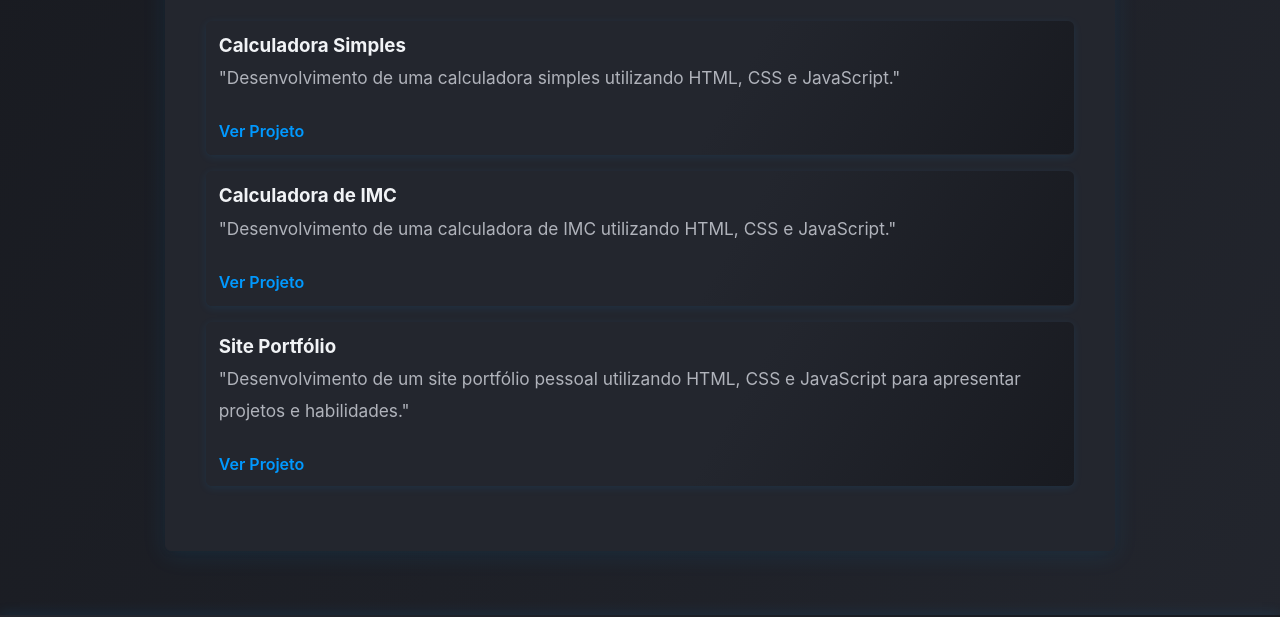
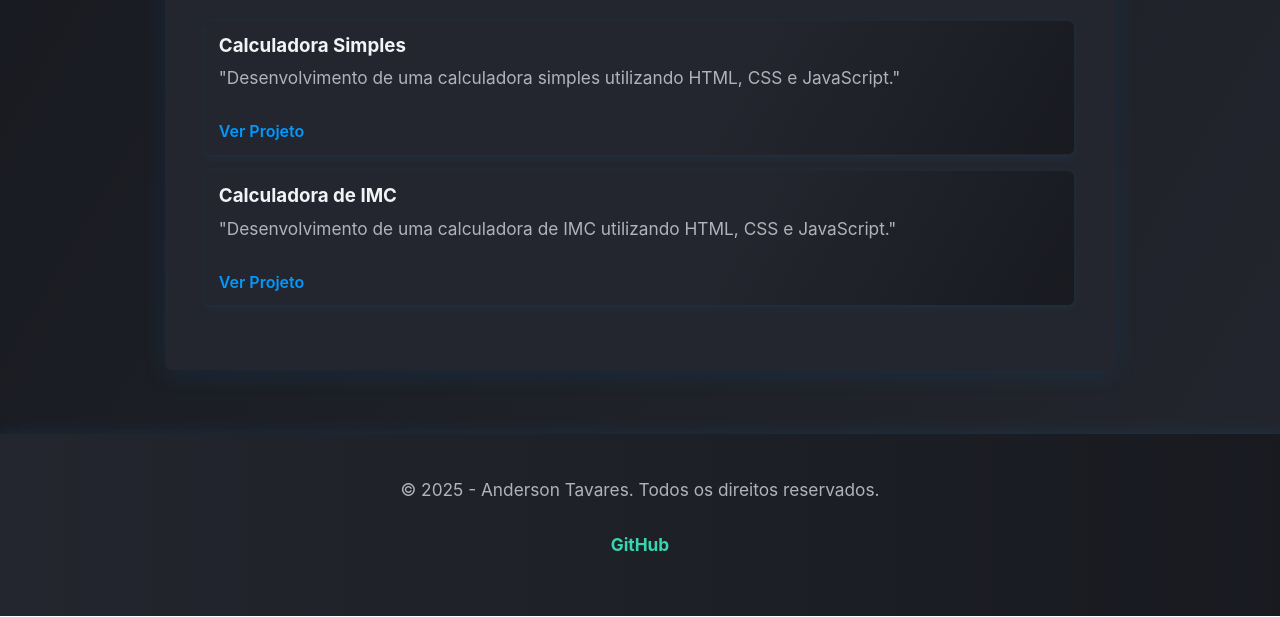
Before and after one commit to AndersonTavares0/Anderson-Tavares---Portfolio, a plain HTML site: page portfolio.html in a window 1280 px wide. Shown: the part 335-952 px from the top of the page. Drawn offline with Linux system fonts and the light colour scheme.

Commit message:
Update portfolio.html

```diff
--- a/portfolio.html
+++ b/portfolio.html
@@ -39,19 +39,13 @@
         <div class="card portfolio-item">
           <h3>Calculadora Simples</h3>
           <p>"Desenvolvimento de uma calculadora simples utilizando HTML, CSS e JavaScript."</p>
-          <a href="https://github.com/AndersonTavares0/Calculadora-Simples" target="_blank">Ver Projeto</a>
+          <a href="https://andersontavares0.github.io/Calculadora-Simples/" target="_blank">Ver Projeto</a>
         </div>
         <!-- Projeto 2 -->
         <div class="card portfolio-item">
           <h3>Calculadora de IMC</h3>
           <p>"Desenvolvimento de uma calculadora de IMC utilizando HTML, CSS e JavaScript."</p>
-          <a href="https://github.com/AndersonTavares0/Calculadora-IMC" target="_blank">Ver Projeto</a>
-        </div>
-        <!-- Projeto 3 -->
-        <div class="card portfolio-item">
-          <h3>Site Portfólio</h3>
-          <p>"Desenvolvimento de um site portfólio pessoal utilizando HTML, CSS e JavaScript para apresentar projetos e habilidades."</p>
-          <a href="#" target="_blank">Ver Projeto</a>
+          <a href="https://andersontavares0.github.io/Calculadora-IMC/" target="_blank">Ver Projeto</a>
         </div>
       </div>
     </section>
```
